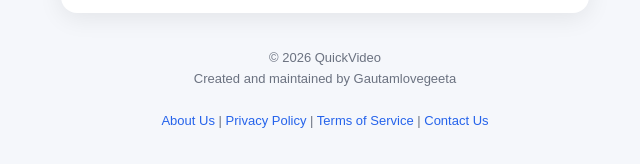
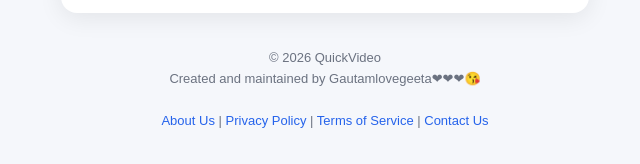
Before and after one commit to aunechagautam-videodownlodetols/-video-downloader, a website: page index.html in a window 1280 px wide. Shown: the part 2153-2317 px from the top of the page, 315-955 px from the left. Drawn offline with Linux system fonts and the light colour scheme.

Commit message:
Update index.html

```diff
--- a/index.html
+++ b/index.html
@@ -268,7 +268,7 @@ footer a{
 
   © 2026 QuickVideo
   <br>
-Created and maintained by Gautamlovegeeta
+Created and maintained by Gautamlovegeeta❤❤❤😘
   <br><br>
 
   <a href="about.html">About Us</a>
```
